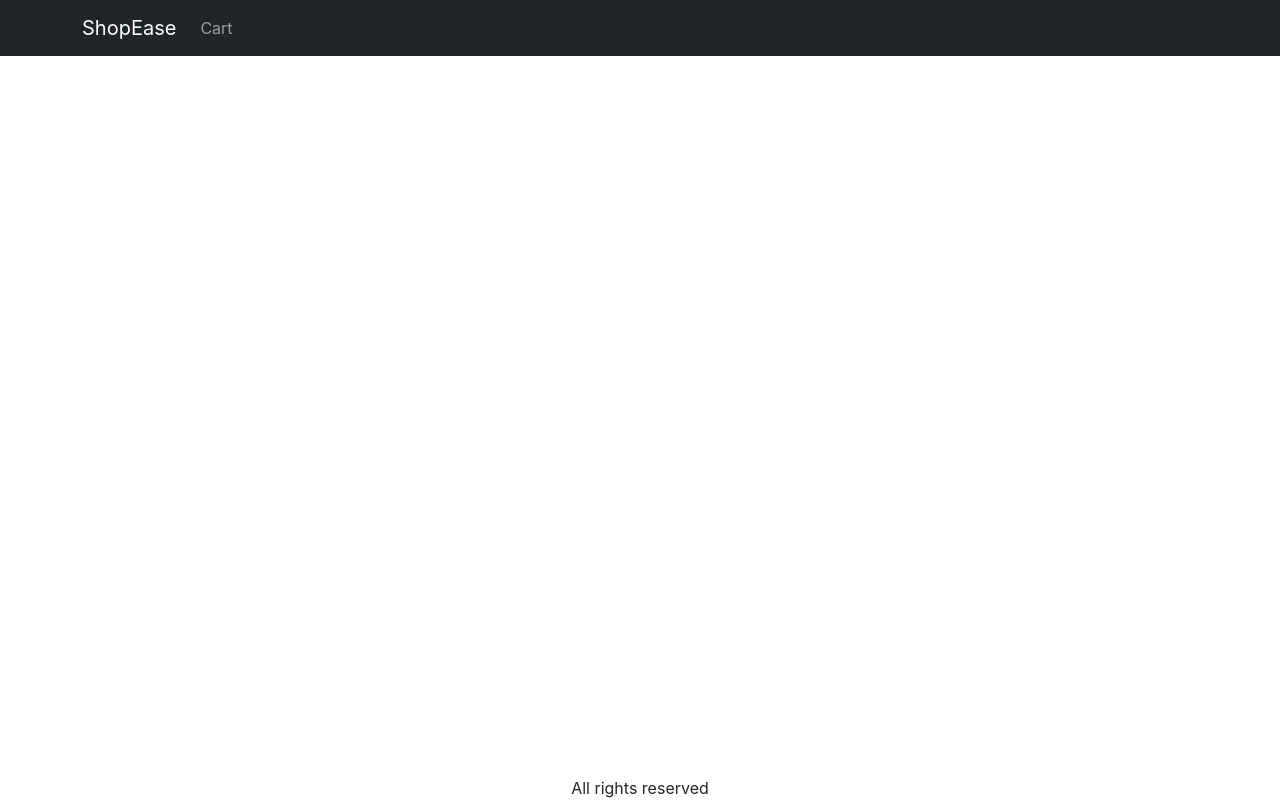
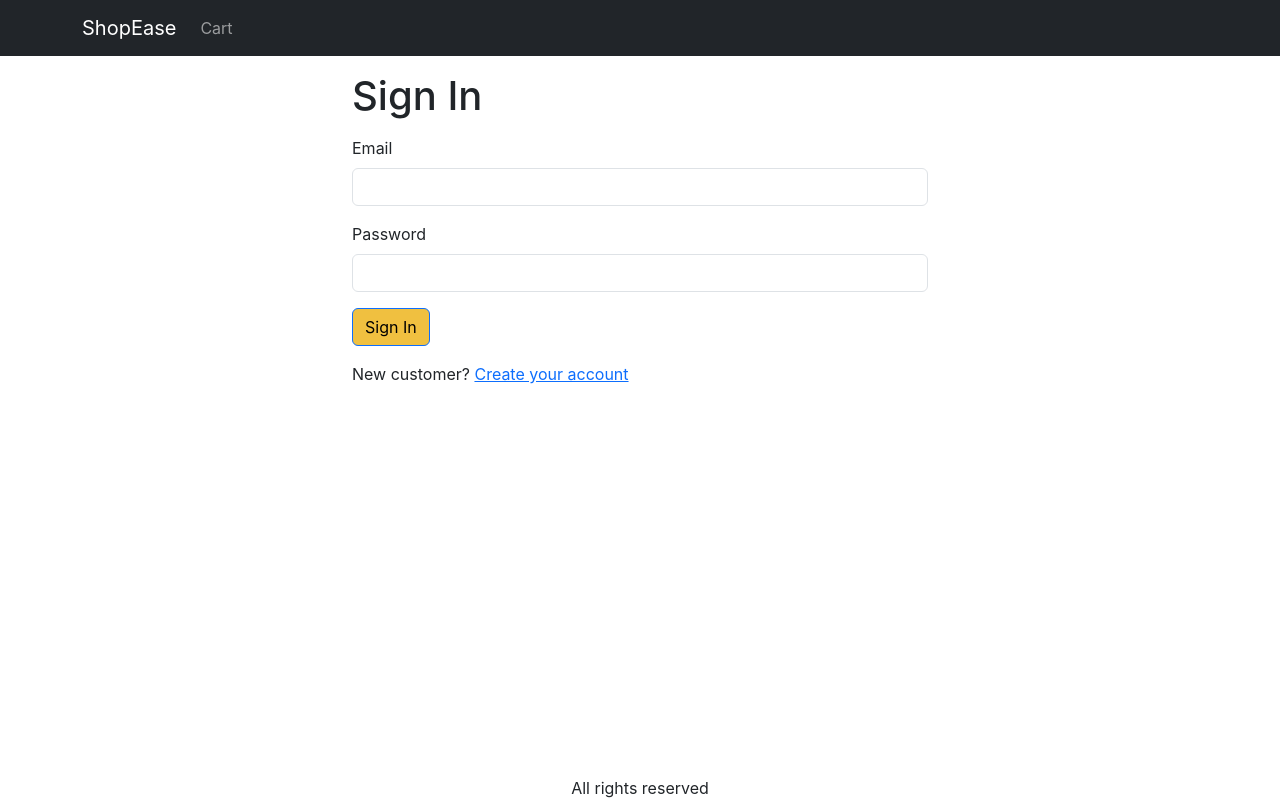
Before and after one commit to Subal-Chandra-Roy/ShopEase, a React (Create React App) app in the folder frontend/: page /signin in a window 1280 px wide. Built offline with nearby package versions, Linux system fonts and the light colour scheme.

Commit message:
create Signin Screen

```diff
--- a/frontend/src/App.js
+++ b/frontend/src/App.js
@@ -9,6 +9,7 @@ import { LinkContainer } from "react-router-bootstrap";
 import { useContext } from "react";
 import { Store } from "./Store";
 import CartScreen from "./screens/CartScreen";
+import SigninScreen from "./screens/SigninScreen";
 
 function App() {
   const { state } = useContext(Store);
@@ -40,6 +41,7 @@ function App() {
             <Routes>
               <Route path="/product/:slug" element={<ProductScreen />} />
               <Route path="/cart" element={<CartScreen/>} />
+              <Route path="/signin" element={<SigninScreen/>} />
               <Route path="/" element={<HomeScreen />} />
             </Routes>
           </Container>
--- a/frontend/src/index.css
+++ b/frontend/src/index.css
@@ -45,3 +45,6 @@ main {
 .img-thumbnail {
   height: 80px;
 }
+.small-container{
+  max-width: 600px;
+}
--- a/frontend/src/screens/CartScreen.js
+++ b/frontend/src/screens/CartScreen.js
@@ -32,7 +32,7 @@ export default function CartScreen() {
     ctxDispatch({type: 'CART_REMOVE_ITEM', payload: item});
   }
   const checkoutHandler = () => {
-    navigate('/singin?redirect=/shipping');
+    navigate('/signin?redirect=/shipping');
   };
   return (
     <div>
--- /dev/null
+++ b/frontend/src/screens/SigninScreen.js
@@ -0,0 +1,37 @@
+import {Link, useLocation} from 'react-router-dom';
+import Container from 'react-bootstrap/Container';
+import Form from 'react-bootstrap/Form';
+import Button from 'react-bootstrap/Button'
+import {Helmet} from 'react-helmet-async';
+
+
+export default function SigninScreen() {
+  const {search} = useLocation();
+  const redirectInUrl = new URLSearchParams(search).get('redirect');
+  const redirect = redirectInUrl? redirectInUrl:'/';
+  return (
+    <Container className="small-container">
+      <Helmet>
+        <title>Sign In</title>
+      </Helmet>
+      <h1 className="my-3"> Sign In</h1>
+      <Form>
+        <Form.Group className="mb-3" controlId="email">
+          <Form.Label>Email</Form.Label>
+          <Form.Control type="email" required />
+        </Form.Group>
+        <Form.Group className="mb-3" controlId="password">
+          <Form.Label>Password</Form.Label>
+          <Form.Control type="password" required />
+        </Form.Group>
+        <div className="mb-3">
+          <Button type="submit">Sign In</Button>
+        </div>
+        <div className="mb-3">
+          New customer?{" "}
+          <Link to={`/signup?redirect=${redirect}`}>Create your account</Link>
+        </div>
+      </Form>
+    </Container>
+  );
+}
```
